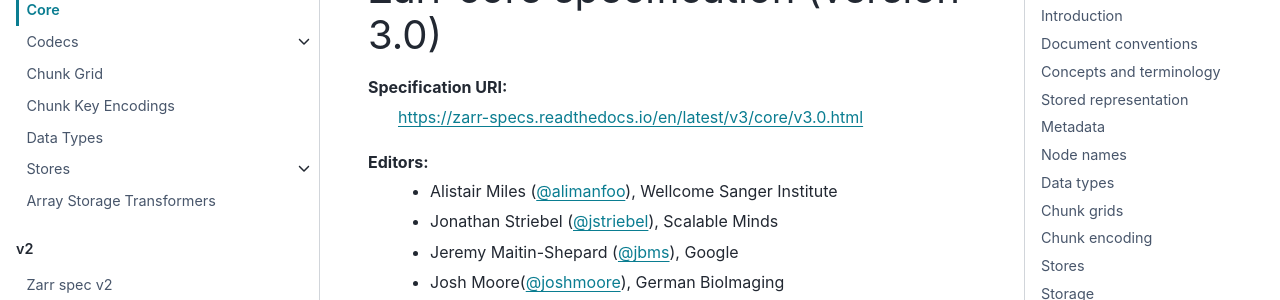
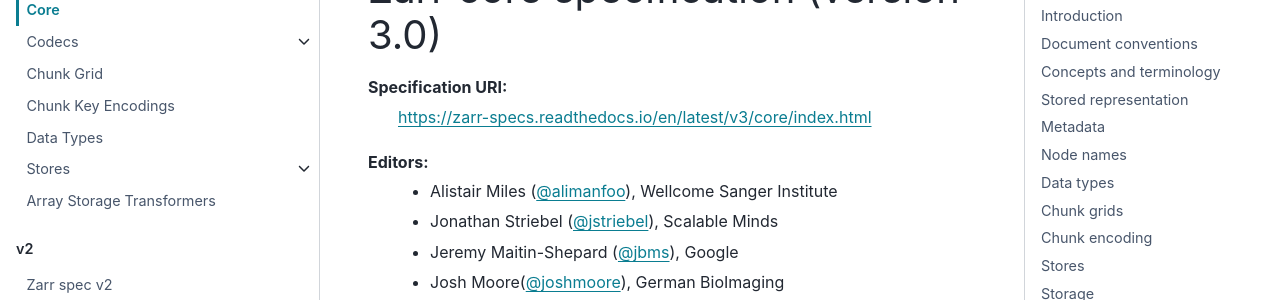
Before and after one commit to zarr-developers/zarr-specs, a Sphinx documentation site: the page built from docs/v3/core/index.rst, in a window 1280 px wide and 900 px high. Shown: the part 181-481 px from the top of the window. Built offline with Sphinx 7.4.7 and the PyData theme 0.15.4, drawn with Linux system fonts in a browser that asks for light colours.

Commit message:
Rename core/v3.0 to core/index

```diff
--- a/docs/conf.py
+++ b/docs/conf.py
@@ -87,4 +87,5 @@ suppress_warnings = [
 
 redirects = {
     "index": "specs.html",
+    "v3/core/v3.0.html": "./index.html",
 }
--- a/docs/index.rst
+++ b/docs/index.rst
@@ -2,7 +2,7 @@
 Specs
 =====
 
-A good starting point is the :ref:`zarr-core-specification-v3.0`.
+A good starting point is the :ref:`zarr-core-specification-v3`.
 
 .. toctree::
 
--- a/docs/specs.rst
+++ b/docs/specs.rst
@@ -8,7 +8,7 @@ Specifications
    :maxdepth: 1
    :caption: v3
 
-   Core <v3/core/v3.0>
+   Core <v3/core/index>
    v3/codecs
    v3/chunk-grid
    v3/chunk-key-encoding
--- a/docs/v3/core/v3.0.rst
+++ b/docs/v3/core/index.rst
@@ -1,12 +1,12 @@
 .. This file is in restructured text format: https://docutils.sourceforge.io/rst.html
-.. _zarr-core-specification-v3.0:
+.. _zarr-core-specification-v3:
 
 ======================================
  Zarr core specification (version 3.0)
 ======================================
 
 Specification URI:
-    https://zarr-specs.readthedocs.io/en/latest/v3/core/v3.0.html
+    https://zarr-specs.readthedocs.io/en/latest/v3/core/index.html
 
 Editors:
     * Alistair Miles (`@alimanfoo <https://github.com/alimanfoo>`_), Wellcome Sanger Institute
@@ -18,10 +18,10 @@ Corresponding ZEP:
     `ZEP0001 — Zarr specification version 3 <https://zarr.dev/zeps/accepted/ZEP0001.html>`_
 
 Issue tracking:
-    `GitHub issues <https://github.com/zarr-developers/zarr-specs/labels/core-protocol-v3.0>`_
+    `GitHub issues <https://github.com/zarr-developers/zarr-specs/labels/core-protocol-v3.1>`_
 
 Suggest an edit for this spec:
-    `GitHub editor <https://github.com/zarr-developers/zarr-specs/blob/main/docs/v3/core/v3.0.rst>`_
+    `GitHub editor <https://github.com/zarr-developers/zarr-specs/blob/main/docs/v3/core/index.rst>`_
 
 Copyright 2019-Present Zarr core development team. This work
 is licensed under a `Creative Commons Attribution 3.0 Unported License
```
